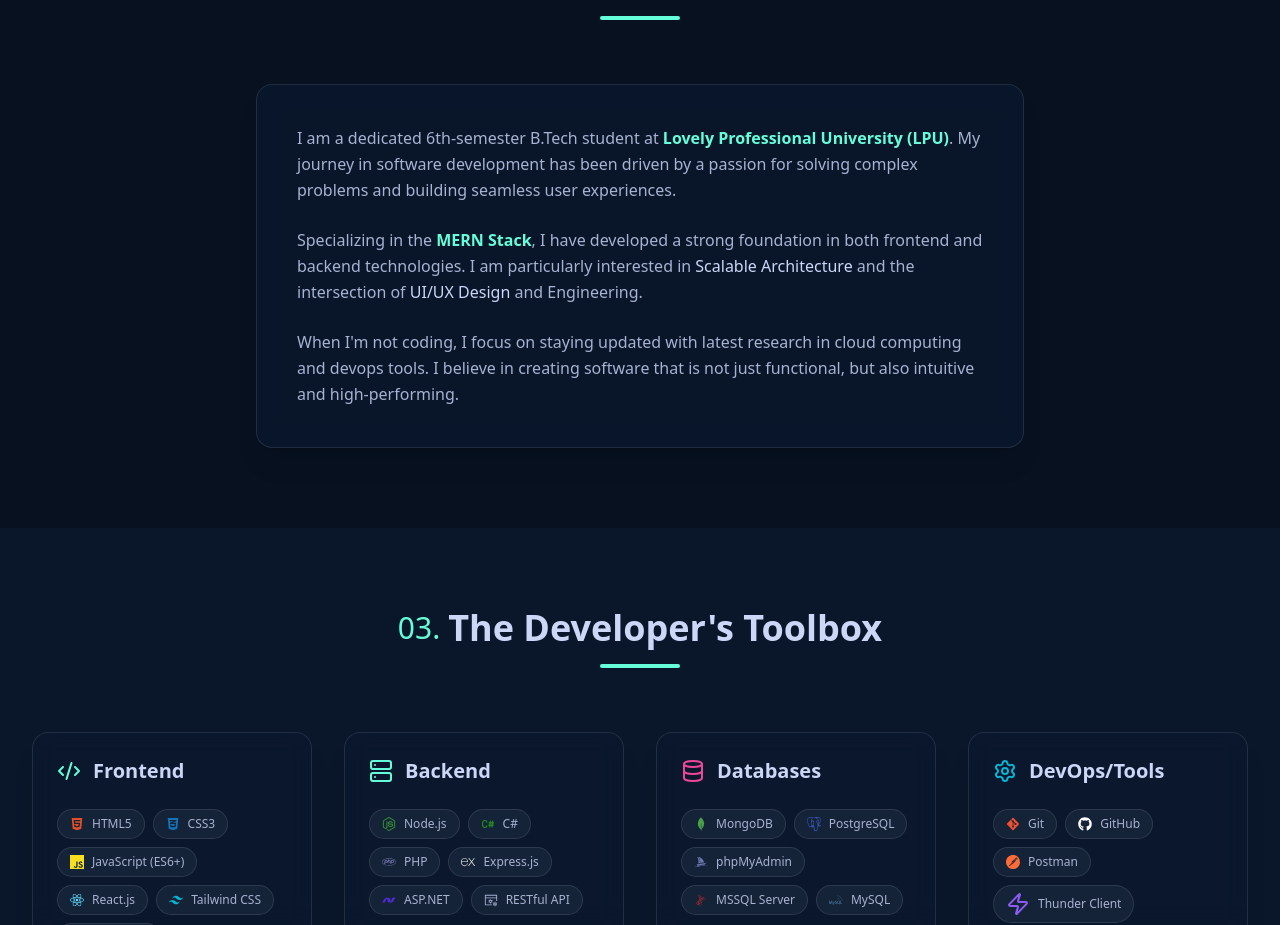
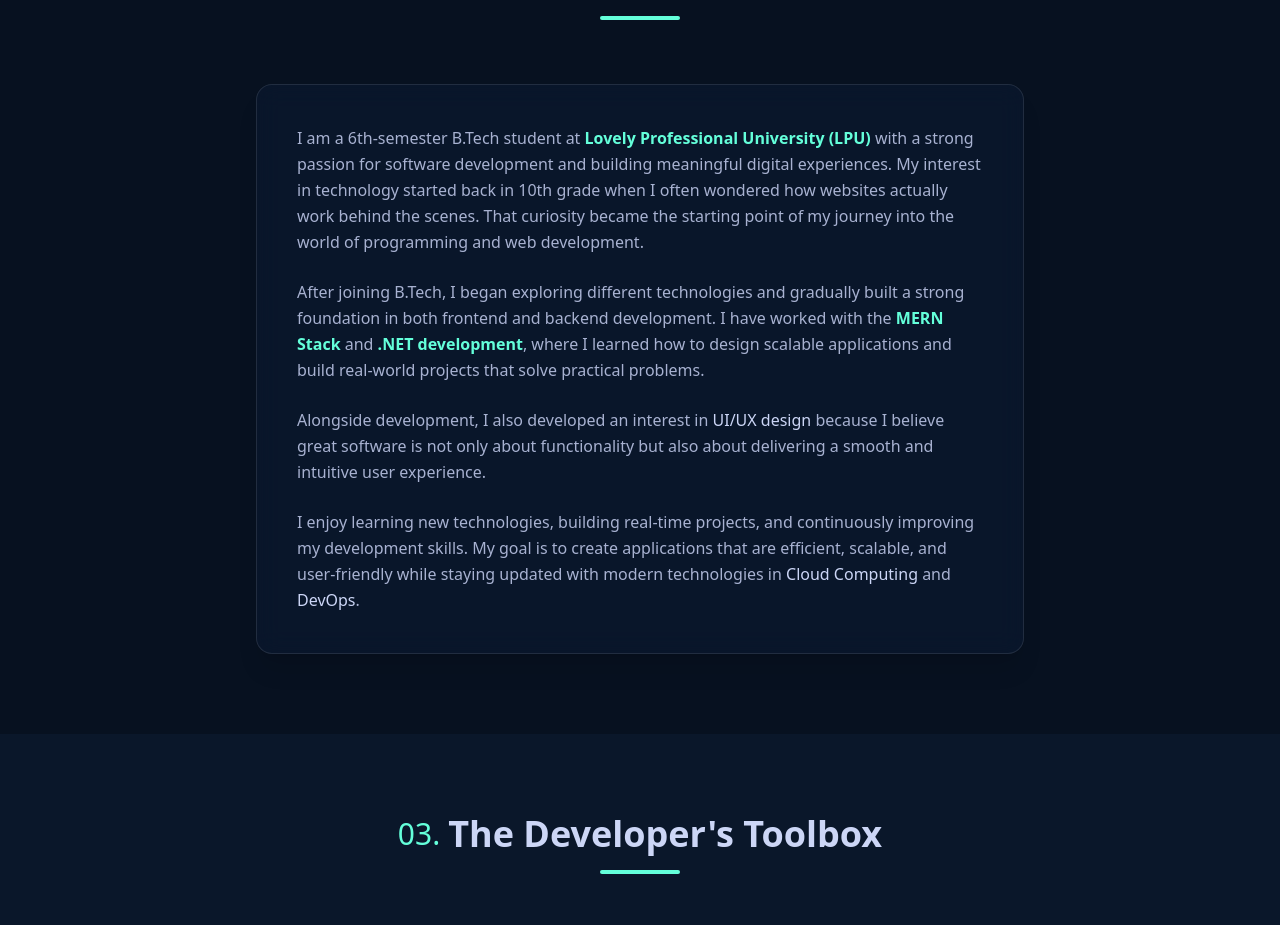
Before and after one commit to Aditya-k-Sharma81/Portfolio, a React app: page / in a window 1280 px wide. Shown: the part 920-1845 px from the top of the page. Built offline with nearby package versions, Linux system fonts and the light colour scheme; the HTML template or start-up script is replaced by a standard one.

Commit message:
add about in my about.jsx section

```diff
--- a/src/sections/About.jsx
+++ b/src/sections/About.jsx
@@ -28,15 +28,16 @@
             className="glass-card p-8 md:p-10 max-w-3xl w-full"
           >
             <p className="text-typography-slate mb-6 leading-relaxed">
-              I am a dedicated 6th-semester B.Tech student at <span className="text-accent-teal font-semibold">Lovely Professional University (LPU)</span>.
-              My journey in software development has been driven by a passion for solving complex problems and building seamless user experiences.
+              I am a 6th-semester B.Tech student at <span className="text-accent-teal font-semibold">Lovely Professional University (LPU)</span> with a strong passion for software development and building meaningful digital experiences. My interest in technology started back in 10th grade when I often wondered how websites actually work behind the scenes. That curiosity became the starting point of my journey into the world of programming and web development.
             </p>
             <p className="text-typography-slate mb-6 leading-relaxed">
-              Specializing in the <span className="text-accent-teal font-semibold">MERN Stack</span>, I have developed a strong foundation in both frontend and backend technologies.
-              I am particularly interested in <span className="text-typography-lightest font-medium">Scalable Architecture</span> and the intersection of <span className="text-typography-lightest font-medium">UI/UX Design</span> and Engineering.
+              After joining B.Tech, I began exploring different technologies and gradually built a strong foundation in both frontend and backend development. I have worked with the <span className="text-accent-teal font-semibold">MERN Stack</span> and <span className="text-accent-teal font-semibold">.NET development</span>, where I learned how to design scalable applications and build real-world projects that solve practical problems.
+            </p>
+            <p className="text-typography-slate mb-6 leading-relaxed">
+              Alongside development, I also developed an interest in <span className="text-typography-lightest font-medium">UI/UX design</span> because I believe great software is not only about functionality but also about delivering a smooth and intuitive user experience.
             </p>
             <p className="text-typography-slate leading-relaxed">
-              When I'm not coding, I focus on staying updated with latest research in cloud computing and devops tools. I believe in creating software that is not just functional, but also intuitive and high-performing.
+              I enjoy learning new technologies, building real-time projects, and continuously improving my development skills. My goal is to create applications that are efficient, scalable, and user-friendly while staying updated with modern technologies in <span className="text-typography-lightest font-medium">Cloud Computing</span> and <span className="text-typography-lightest font-medium">DevOps</span>.
             </p>
           </motion.div>
         </div>
```
